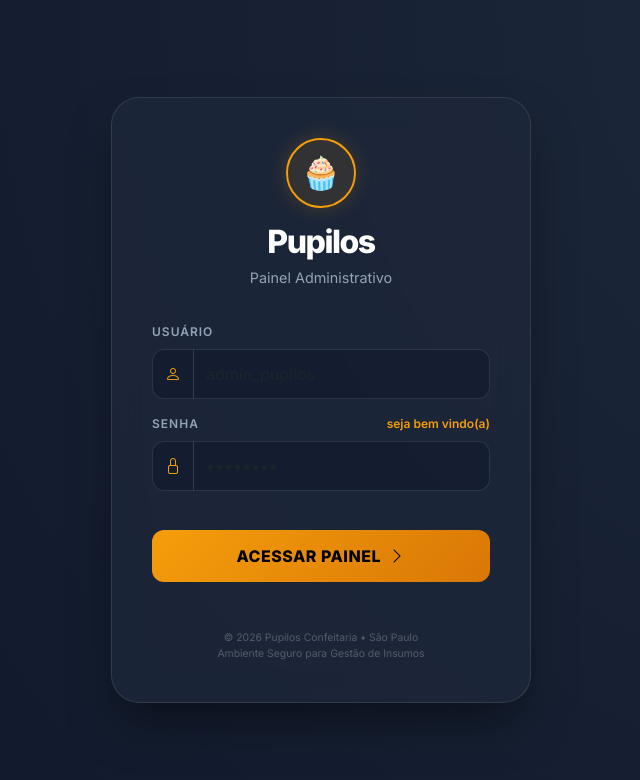
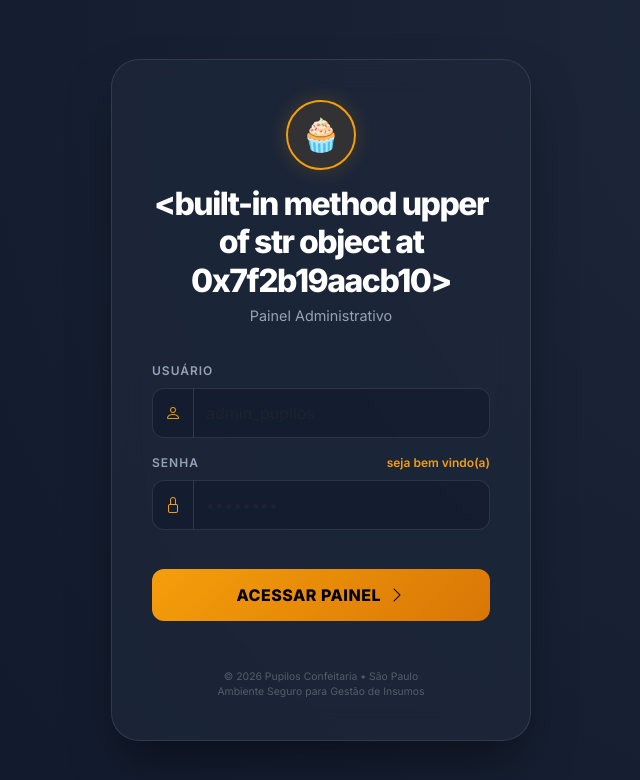
Before and after one commit to Lucas7546/Pupilos-Confeitaria-ERP, a Flask app: page /login in a window 1280 px wide. Shown: the top 780 px of the page, without its empty margins (319-959 px from the left). Run offline with Flask 3, Linux system fonts and the light colour scheme; some libraries are stand-ins or nearby versions.

Commit message:
mudando nome

```diff
--- a/templates/login.html
+++ b/templates/login.html
@@ -3,7 +3,7 @@
 <head>
     <meta charset="UTF-8">
     <meta name="viewport" content="width=device-width, initial-scale=1.0">
-    <title>Login | Pupilos Confeitaria</title>
+    <title>Login | {{ EMPRESA.upper }}</title>
 
     <!-- Google Fonts: Inter -->
     <link href="https://fonts.googleapis.com/css2?family=Inter:wght@400;600;800&display=swap" rel="stylesheet">
@@ -148,7 +148,7 @@
     <div class="login-box">
         <div class="logo-circle">🧁</div>
 
-        <h2>Pupilos</h2>
+        <h2>{{ EMPRESA.upper }}</h2>
         <p class="sub">Painel Administrativo</p>
 
         {% with messages = get_flashed_messages(with_categories=true) %}
```
